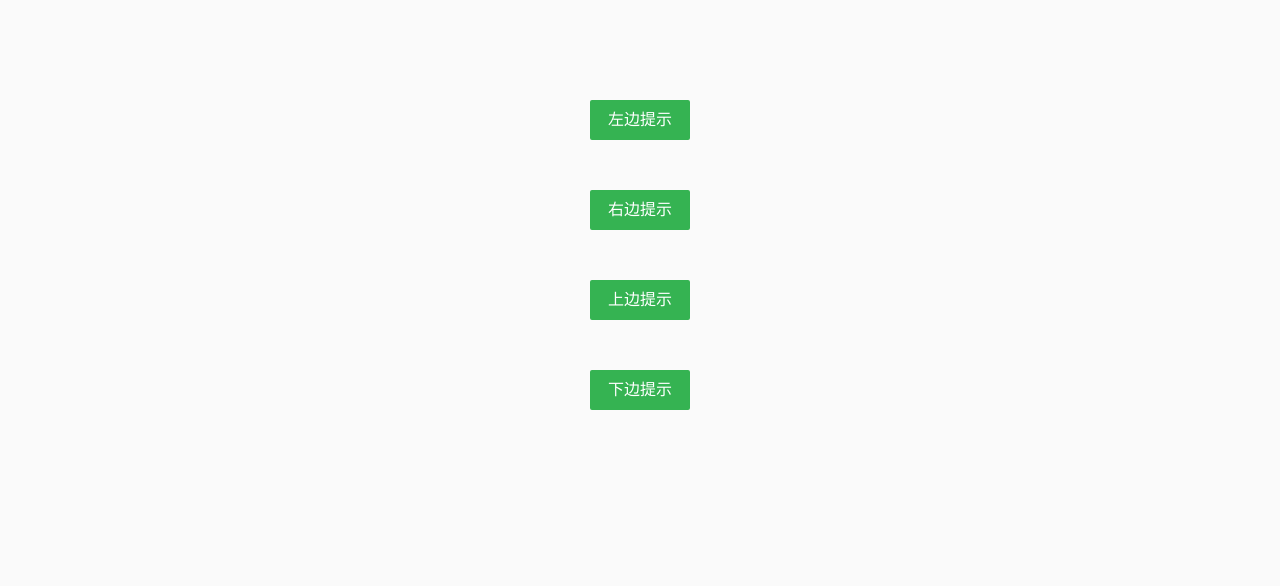
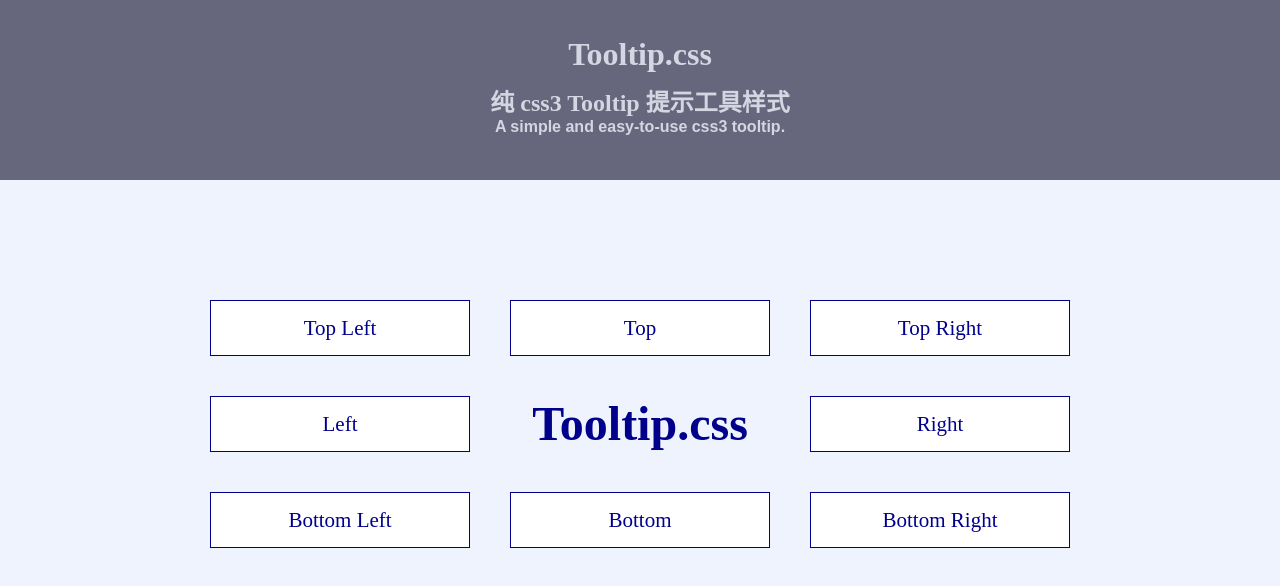
Before and after one commit to JofunLiang/tooltip, a plain HTML site: page index.html in a window 1280 px wide. Drawn offline with Linux system fonts and the light colour scheme; files that its build step writes are made by us from their sources.

Commit message:
Update index.html

```diff
--- a/index.html
+++ b/index.html
@@ -2,43 +2,119 @@
 <html>
 	<head>
 		<meta http-equiv="Content-Type" content="text/html; charset=utf-8" />
-		<title>tooltip.css</title>
+		<title>css3鼠标提示</title>
 		<meta name="description" content="纯css鼠标提示工具。tooltip.css。" />
 		<meta name="keywords" content="tooltip,鼠标提示css,鼠标提示工具,纯css鼠标提示工具,tooltip.css使用示例" />
-		<link rel="stylesheet" href="tooltip.min.css" />
+		<link rel="stylesheet" href="css/tooltip.min.css" />
 		<style>
+
+			body,h1,h2,strong,p{
+				margin:0;
+				padding:0;
+			}
+
 			body{
 				text-align:center;
 				line-height:150%;
 				font-size:16px;
 				font-family: "微软雅黑";
-				background-color:#FAFAFA;
+				background-color:#EFF3FD;
+			}
+
+			h2{margin-top:25px;}
+
+			strong{
+				font-family: arial;
+			}
+
+			.header{
+				width:100%;
+				height:180px;
+				background-color:#66677C;
+				color:#D5D6E2;
+			}
+
+			.row{
+				display:table;
+			}
+
+			.col{
+				width:300px;
+				height:60px;
+				display:table-cell;
+				vertical-align: middle;
+				padding:20px;
+				box-sizing:border-box;
+			}
+
+			.col p{
+				padding:15px 30px;
+				background-color:#fff;
+				border:1px solid darkblue;
+				color:darkblue;
+				font-size:21px;
+			}
+
+			.col p:hover{
+				color:midnightblue;
+				border-color:midnightblue;
 			}
 
 			.demo{
-				max-width:100px;
+				width:900px;
 				margin-left:auto;
 				margin-right:auto;
 				margin-top:100px;
 			}
 
-			p{
-				background-color:#35B352;
-				color:#fff;
-				margin-top:50px;
-				padding:.5em .8em;
-				border-radius:2px;
+			[tooltip]:before{
+				font-size:16px;
 			}
 
 		</style>
 	</head>
 	<body>
 
+		<div class="header row">
+			<div class="header-wrapper col">
+				<h1>Tooltip.css</h1>
+				<h2>纯 css3 Tooltip 提示工具样式</h2>
+				<strong>A simple and easy-to-use css3 tooltip.</strong>
+			</div>
+		</div>
+
 		<div class="demo" >
-			<p tooltip="left" tips="左边提示">左边提示</p>
-			<p tooltip="right" tips="右边提示">右边提示</p>
-			<p tooltip="top" tips="上边提示">上边提示</p>
-			<p tooltip="bottom" tips="下边提示">下边提示</p>
+			<div class="row">
+				<div class="col">
+					<p tooltip="top-left" tips="左上方提示样式，css3提示样式">Top Left</p>
+				</div>
+				<div class="col">
+					<p tooltip="top" tips="上方提示样式">Top</p>
+				</div>
+				<div class="col">
+					<p tooltip="top-right" tips="右上方提示样式，css3提示样式">Top Right</p>
+				</div>
+			</div>
+			<div class="row">
+				<div class="col">
+					<p tooltip="left" tips="左边提示样式 &#010 这个是左边提示样式哦 &#010 css3提示样式">Left</p>
+				</div>
+				<div class="col" style="font-size:48px; font-weight: bold; color:darkblue;">Tooltip.css</div>
+				<div class="col">
+					<p tooltip="right" tips="右边提示样式 &#010 这个是右边提示样式哦 &#010 css3提示样式">Right</p>
+				</div>
+			</div>
+			<div class="row">
+				<div class="col">
+					<p tooltip="bottom-left" tips="左下方提示样式，css3提示样式">Bottom Left</p>
+				</div>
+				<div class="col">
+					<p tooltip="bottom" tips="下方提示样式">Bottom</p>
+				</div>
+				<div class="col">
+					<p tooltip="bottom-right" tips="右下方提示样式，css3提示样式">Bottom Right</p>
+				</div>
+			</div>
 		</div>
 
 	</body>
```
